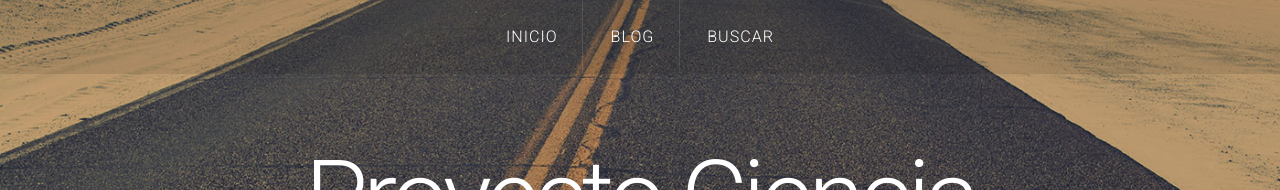
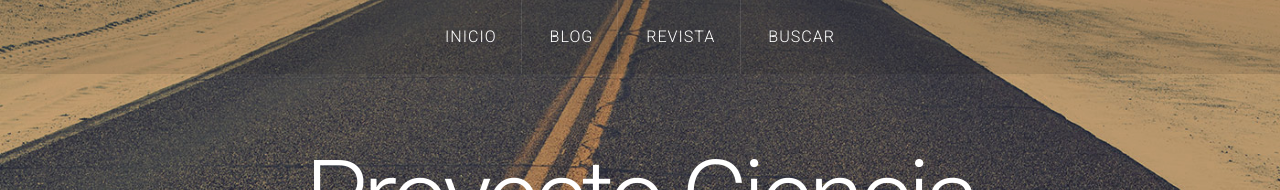
Before and after one commit to ProyectoCiencia/ProyectoCiencia, a Jekyll site: the page built from index.html, in a window 1280 px wide. Shown: the top 190 px of the page. Built offline with Jekyll 4.4.1, drawn with Linux system fonts in a browser that asks for light colours; nearby versions of some CDN libraries; the list of posts is cut into pages by our own code.

Commit message:
Agregado link de la revista al navegador.

```diff
--- a/_includes/nav.html
+++ b/_includes/nav.html
@@ -5,6 +5,7 @@
 			{% assign current = page.url | downcase | split: '/' %}
 			<li {% if current[1] == 'index.html' %}class='current'{% endif %}><a href="/">Inicio</a></li>
 			<li {% if current[1] == 'blog' %}class='current'{% endif %}><a href="/blog">Blog</a></li>
+			<li {% if current[1] == 'revista' %}class='current'{% endif %}><a href="/revista">Revista</a></li>
 			<li {% if current[1] == 'buscar' %}class='current'{% endif %}><a href="/buscar">Buscar</a></li>
 	<!-- Nav
 			<li {% if current[1] == 'left-sidebar.html' %}class='current'{% endif %}><a href="/revista">Revista</a></li>
--- a/index.html
+++ b/index.html
@@ -79,7 +79,7 @@ Organizar eventos, cursos, charlas y talleres en las distintas universidades del
                                     divulgativos.
                                 </p>
                                 -->
-				<a href="#" class="button button-style1">Leer más</a>
+				<a href="/revista/" class="button button-style1">Leer más</a>
 			</section>
 			<section class="4u">
 				<span class="pennant"><span class="fa fa-lock"></span></span>
```
